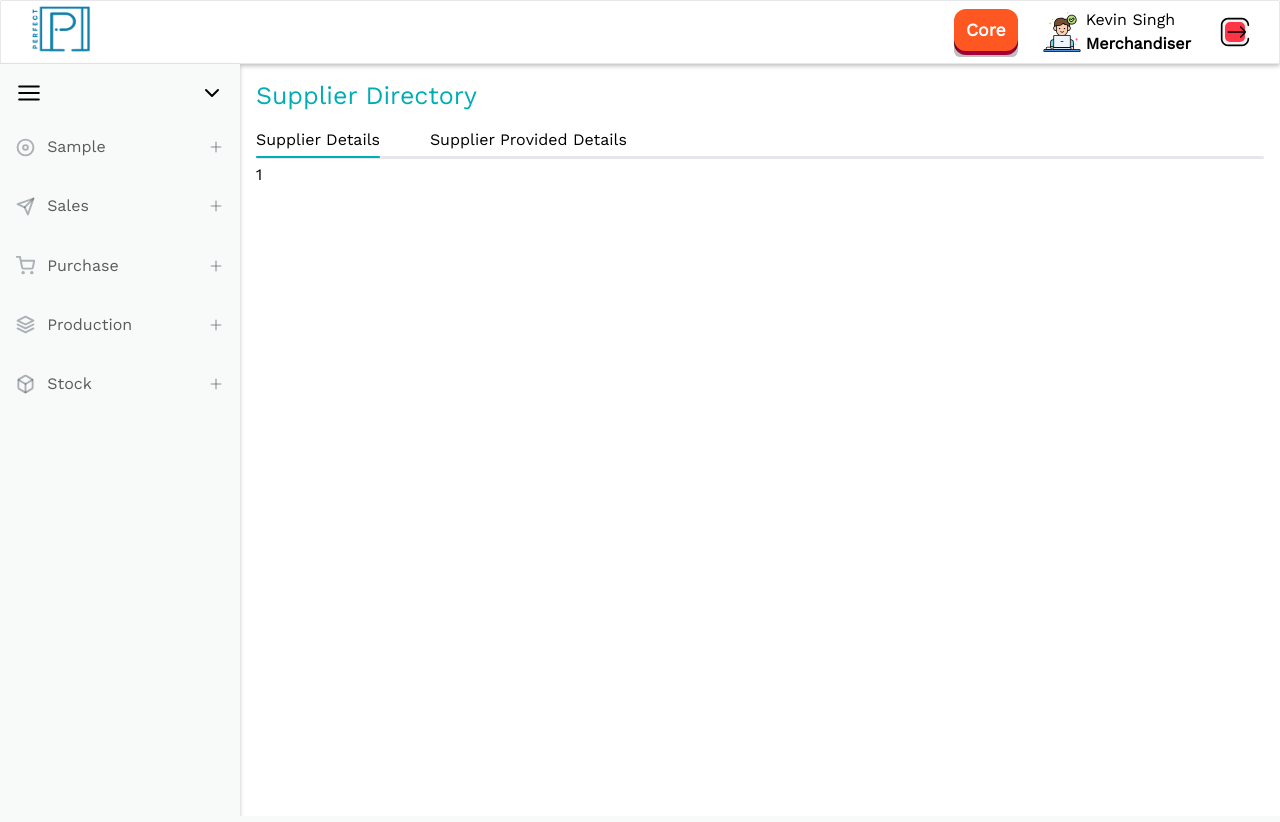
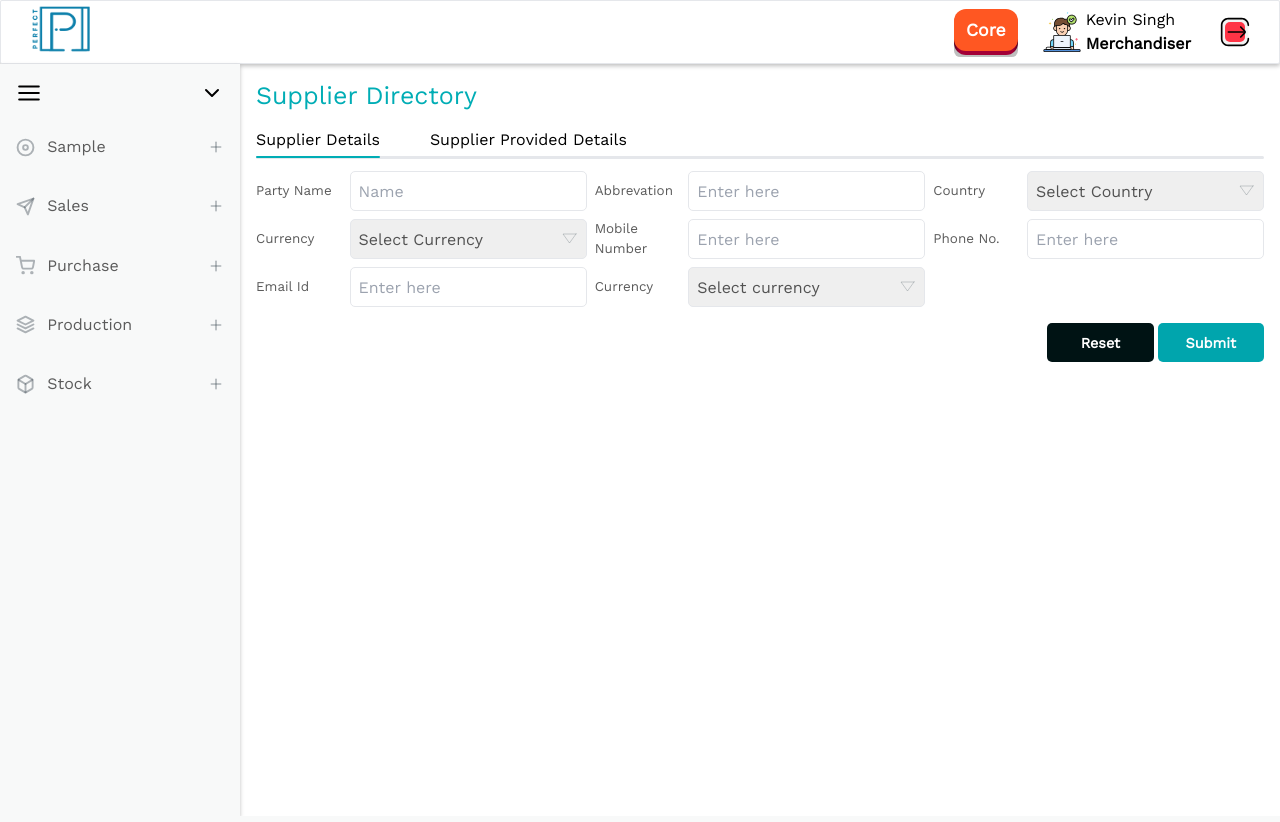
Before and after one commit to perfect-software/go-dash-ui, a React (Vite) app: page /supplier in a window 1280 px wide. Built offline with nearby package versions, Linux system fonts and the light colour scheme.

Commit message:
buyer popup and suggestion updated

```diff
--- a/src/App.jsx
+++ b/src/App.jsx
@@ -10,6 +10,8 @@ import ArticleDirectory from "./components/ArticleDirectory";
 import Supplier from "./components/Supplier";
 import LoginRegister from "./components/LoginRegister";
 import Buyer from "./components/Buyer";
+import { Provider } from 'react-redux';
+import { store } from './helper/store';
 
 function App() {
   const [isSidebarOpen, setIsSidebarOpen] = useState(false);
@@ -20,7 +22,7 @@ function App() {
   };
   return (
     <>
-
+        <Provider store={store}>
       {!isLoginPage && <Header toggleSidebar={toggleSidebar} />}
 
       <div className="parentContainer">
@@ -42,7 +44,7 @@ function App() {
       </div>
 
       {!isLoginPage && <Footer />}
-
+      </Provider>
     </>
 
   );
--- a/src/components/SampleRequest.jsx
+++ b/src/components/SampleRequest.jsx
@@ -180,9 +180,9 @@ const SampleRequest = () => {
 
                   {showSuggestions && (
                     <div className={styles.suggestions}>
-                      {buyers.map((buyer) => (
+                      {buyers.map((buyer,index) => (
                         <div
-                          key={buyer.id}
+                          key={index}
                           className={styles.suggestionItem}
                           onClick={() => {
                             setBuyerInput(buyer);
--- a/src/components/Supplier.jsx
+++ b/src/components/Supplier.jsx
@@ -3,7 +3,7 @@ import styles from "../styles/supplier.module.css";
 import SupplierProvidedDetails from "./SupplierProvidedDetails";
 
 const Supplier = () => {
-  const [activeButton, setActiveButton] = useState('details');
+  const [activeButton, setActiveButton] = useState("details");
 
   return (
     <div className={styles.supplierContainer}>
@@ -14,13 +14,17 @@ const Supplier = () => {
         <div className={styles.subHeadContainerTwo}>
           <div className={styles.topButtons}>
             <button
-              className={`${styles.screenChangeButton} ${activeButton === "details" ? styles.active : ""}`}
+              className={`${styles.screenChangeButton} ${
+                activeButton === "details" ? styles.active : ""
+              }`}
               onClick={() => setActiveButton("details")}
             >
               Supplier Details
             </button>
             <button
-              className={`${styles.screenChangeButton} ${activeButton === "providedDetails" ? styles.active : ""}`}
+              className={`${styles.screenChangeButton} ${
+                activeButton === "providedDetails" ? styles.active : ""
+              }`}
               onClick={() => setActiveButton("providedDetails")}
             >
               Supplier Provided Details
@@ -30,10 +34,126 @@ const Supplier = () => {
         </div>
       </div>
 
+      {activeButton === "details" ? (
 
-       {activeButton === "details" ? (<div>1</div>):(<SupplierProvidedDetails/>)}
+        <>   <div className={styles.topContainer}>
+        <div className={styles.topGrid}>
+          <div className={styles.colSpan}>
+            <label className={styles.sampleLabel} htmlFor="input1">
+              Party Name
+            </label>
+            <input
+              type="text"
+              className={styles.basicInput}
+              placeholder="Name"
+            />
+          </div>
+          <div className={styles.colSpan}>
+            <label className={styles.sampleLabel} htmlFor="input1">
+              Abbrevation
+            </label>
+            <input
+              type="text"
+              className={styles.basicInput}
+              placeholder="Enter here "
+            />
+          </div>
 
 
+          <div className={styles.colSpan}>
+              <label className={styles.sampleLabel} htmlFor="Country">
+                Country
+              </label>
+              <div className={styles.selectWrapper}>
+                <select className={styles.selectInput} name="Country">
+                  <option value="" selected disabled hidden>
+                    Select Country
+                  </option>
+                  <option value="Lucknow">Lucknow</option>
+                  <option value="Delhi">Delhi</option>
+                  <option value="Agra">Agra</option>
+                  <option value="Kanpur">Kanpur</option>
+                </select>
+              </div>
+            </div>
+            <div className={styles.colSpan}>
+              <label className={styles.sampleLabel} htmlFor="currency">
+              Currency
+              </label>
+              <div className={styles.selectWrapper}>
+                <select className={styles.selectInput} name="currency">
+                  <option value="" selected disabled hidden>
+                    Select Currency
+                  </option>
+                  <option value="Lucknow">Lucknow</option>
+                  <option value="Delhi">Delhi</option>
+                  <option value="Agra">Agra</option>
+                  <option value="Kanpur">Kanpur</option>
+                </select>
+              </div>
+            </div>
+          <div className={styles.colSpan}>
+            <label className={styles.sampleLabel} htmlFor="input1">
+              Mobile Number
+            </label>
+            <input
+              type="number"
+              className={styles.basicInput}
+              placeholder="Enter here "
+            />
+          </div>
+
+          <div className={styles.colSpan}>
+            <label className={styles.sampleLabel} htmlFor="input1">
+              Phone No.
+            </label>
+            <input
+              type="number"
+              className={styles.basicInput}
+              placeholder="Enter here "
+            />
+          </div>
+          <div className={styles.colSpan}>
+            <label className={styles.sampleLabel} htmlFor="input1">
+              Email Id
+            </label>
+            <input
+              type="email"
+              className={styles.basicInput}
+              placeholder="Enter here "
+            />
+          </div>
+
+          <div className={styles.colSpan}>
+              <label className={styles.sampleLabel} htmlFor="city">
+                Currency
+              </label>
+              <div className={styles.selectWrapper}>
+                <select className={styles.selectInput} name="currency">
+                  <option value="" selected disabled hidden>
+                    Select currency
+                  </option>
+                  <option value="Lucknow">Lucknow</option>
+                  <option value="Delhi">Delhi</option>
+                  <option value="Agra">Agra</option>
+                  <option value="Kanpur">Kanpur</option>
+                </select>
+              </div>
+            </div>
+        </div>{" "}
+      </div>
+      <div className={styles.buttonContainer}>
+        <button className={styles.resetButton}>Reset</button>
+        <button className={styles.submitButton}>
+          Submit
+        </button>
+      </div>
+      </>
+
+
+      ) : (
+        <SupplierProvidedDetails />
+      )}
     </div>
   );
 };
--- a/src/components/SupplierProvidedDetails.jsx
+++ b/src/components/SupplierProvidedDetails.jsx
@@ -92,7 +92,7 @@ const SupplierProvidedDetails = () => {
               Ownership Type
             </label>
             <div className={styles.selectWrapper}>
-              <select className={styles.basicInput} name="ownership">
+              <select className={styles.selectInput} name="ownership">
                 <option value="" selected disabled hidden>
                   Select Owner
                 </option>
@@ -103,10 +103,10 @@ const SupplierProvidedDetails = () => {
           </div>
           <div className={styles.colSpan2}>
             <label className={styles.sampleLabel} htmlFor="bussinessNature">
-              Bussiness Nature
+              Bussiness <br/> Nature
             </label>
             <div className={styles.selectWrapper}>
-              <select className={styles.basicInput} name="bussinessNature">
+              <select className={styles.selectInput} name="bussinessNature">
                 <option value="" selected disabled hidden>
                   Select Nature
                 </option>
@@ -271,7 +271,7 @@ const SupplierProvidedDetails = () => {
               City
             </label>
             <div className={styles.selectWrapper}>
-              <select className={styles.basicInput} name="city">
+              <select className={styles.selectInput} name="city">
                 <option value="" selected disabled hidden>
                   Select City
                 </option>
@@ -283,7 +283,7 @@ const SupplierProvidedDetails = () => {
             </div>
           </div>
 
-          <div className={styles.colSpan2}>
+          <div className={styles.colSpan}>
             <label className={styles.sampleLabel} htmlFor="buyer">
               A/C no
             </label>
@@ -314,15 +314,15 @@ const SupplierProvidedDetails = () => {
             />
           </div>
 
-          <div className={styles.colSpan3}>
+          <div className={styles.largeColSpan}>
             <label className={styles.sampleLabel} htmlFor="input1">
               Comment
             </label>
-            <input
-              type="text"
-              className={styles.basicInput}
-              placeholder="Enter.."
-            />
+            <textarea
+              className={styles.largeInput}
+              placeholder="Enter Here"
+              rows="3"
+            ></textarea>
           </div>
         </div>
       </div>
--- a/src/helper/store.js
+++ b/src/helper/store.js
@@ -0,0 +1,9 @@
+import { configureStore } from '@reduxjs/toolkit';
+import buyersSlice from '../reducer/buyersSlice';
+
+
+export const store = configureStore({
+  reducer: {
+    buyer: buyersSlice
+  }
+});
--- /dev/null
+++ b/src/reducer/buyersSlice.js
@@ -0,0 +1,38 @@
+import { createSlice, createAsyncThunk } from '@reduxjs/toolkit';
+import axios from 'axios';
+
+export const fetchAllBuyers = createAsyncThunk(
+  'buyer/fetchAll',
+  async () => {
+    console.log('gone');
+    const response = await axios.get(`http://localhost:8081/api/sample/getBuyer?input=${encodeURIComponent('H&M')}`);
+    return response.data;
+  }
+);
+
+const buyersSlice = createSlice({
+  name: 'buyer',
+  initialState: {
+    buyers: [],
+    loaded: false,
+    loading: false,
+    error: null
+  },
+  reducers: {},
+  extraReducers: {
+    [fetchAllBuyers.pending]: (state) => {
+      state.loading = true;
+    },
+    [fetchAllBuyers.fulfilled]: (state, action) => {
+      state.buyers = action.payload;
+      state.loaded = true;
+      state.loading = false;
+    },
+    [fetchAllBuyers.rejected]: (state, action) => {
+      state.error = action.error.message;
+      state.loading = false;
+    }
+  }
+});
+
+export default buyersSlice.reducer;
--- a/src/service/apiService.js
+++ b/src/service/apiService.js
@@ -18,6 +18,6 @@ export const postApiService = async (formData, BASE_URL) => {
 export const getApiService = async (BASE_URL) => {
   const url = `http://localhost:8081/api/${BASE_URL}`;
   const response = await axios.get(url);
-  console.log(response);
+
   return response.data;
 };
--- a/src/styles/buyerPopup.module.css
+++ b/src/styles/buyerPopup.module.css
@@ -119,7 +119,7 @@ select {
 
 .table td,
 .table th {
-  @apply py-1 px-2 whitespace-nowrap ;
+  @apply py-[1.4px] px-2 whitespace-nowrap text-sm ;
   color: rgba(91, 91, 91, 1);
   height: 1rem;
 
--- a/src/styles/supplier.module.css
+++ b/src/styles/supplier.module.css
@@ -5,7 +5,7 @@
 }
 
 .subHeadContainer {
-  @apply flex justify-between  items-center mt-[1rem] sml:flex-col sml:gap-4;
+  @apply flex justify-between items-center mt-[1rem] sml:flex-col sml:gap-4;
 }
 .headText {
   @apply text-[#00ADB5] text-[1.5625rem] leading-4 font-[400];
@@ -25,7 +25,59 @@
 .topButtons {
   @apply flex gap-[3.12rem] ;
 }
+.selectInput:focus {
+  outline: none;
+  border: 1px solid #00a5ad;
+}
 
+select {
+  appearance: none;
+  -webkit-appearance: none;
+  -moz-appearance: none;
+}
+
+.selectWrapper {
+  position: relative;
+  display: inline-block;
+  @apply w-full;
+}
+
+.selectWrapper::after {
+  content: url("../assets/dropDown.svg");
+  position: absolute;
+  top: 50%;
+  right: 10px;
+  transform: translateY(-50%);
+  pointer-events: none;
+}
+
+.selectInput {
+  @apply border sml:text-sm p-2 w-full rounded-[0.3125rem];
+  height: 2.5rem;
+  color: rgba(0, 0, 0, 0.66);
+}
+.basicInput {
+  @apply border p-2 w-full rounded-[0.3125rem];
+  height: 2.5rem;
+}
+.basicInput:focus {
+  outline: none;
+  border: 1px solid #00a5ad;
+}
+.topGrid {
+  @apply grid sm:grid-cols-2 smp:grid-cols-1 grid-cols-3 gap-2;
+}
+.sampleLabel {
+  @apply relative text-[#5b5b5b]  flex items-center text-[0.84rem] h-[2.5rem] ;
+  min-width: 5.6rem;
+}
+
+.colSpan {
+  @apply col-span-1 flex flex-row items-center gap-1;
+}
+.topContainer {
+  @apply flex flex-col mt-3;
+}
 .screenChangeButton {
     position: relative;
   }
@@ -47,3 +99,17 @@
   .screenChangeButton.active::before {
     opacity: 1;
   }
+  .resetButton {
+    @apply w-[8.3125vw] h-[2.625vh] text-[1.125vw] sml:text-sm font-[700] p-[1.23rem] text-white
+    leading-4 bg-[#001314] flex items-center justify-center rounded-[0.3125rem]
+    sm:w-[5rem] sm:h-[1rem] sm:text-[0.8rem];
+  }
+  .submitButton {
+    @apply w-[8.3125vw] h-[2.625vh] text-[1.125vw] sml:text-sm font-[700] p-[1.23rem] text-white
+    leading-4 bg-[#00A5AD] flex items-center justify-center rounded-[0.3125rem]
+    sm:w-[5rem] sm:h-[1rem] sm:text-[0.8rem];
+  }
+
+  .buttonContainer {
+    @apply flex mt-4 justify-end items-center gap-1 right-[1rem] sm:justify-center sm:mb-2 sm:mt-4 sm:ml-8;
+  }
```
Also changed, not shown: src/popups/BuyerPopup.jsx (+22 -8 lines), src/styles/supplierProvidedDetails.module.css (+22 -9 lines), src/reducer/buyerSlice.js (deleted).
